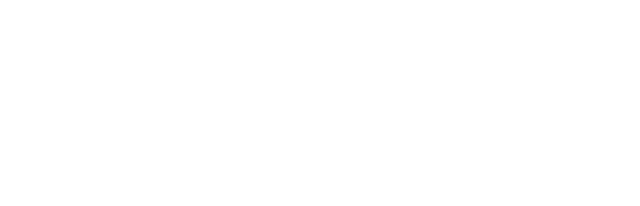
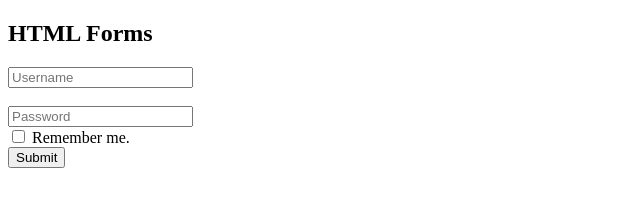
Before and after one commit to acciojob/remember-me-login-form-Chaitanya306, a website: page main.html in a window 1280 px wide. Shown: the whole page, without its empty margins (0-640 px from the left). Drawn offline with Linux system fonts and the light colour scheme.

Commit message:
created a submission

```diff
--- a/main.html
+++ b/main.html
@@ -8,6 +8,21 @@
 
 <body>
 	<!-- the entire body must be written by student -->
+	<h2>HTML Forms</h2>
+
+	<form onsubmit="myFunction()">
+
+	  <input type="text" id="username"  placeholder="Username"><br>
+	  <br>
+	  <input type="text" id="password"  placeholder="Password"><br>
+	  <input type="checkbox" id="checkbox">
+	  <label for="checkbox">Remember me.</label><br>
+	  <input type="submit" value="Submit" id='checkbox'>
+
+	  <button id='existing'>Login as existing user</button>
+
+
+	</form>
     <script type="text/javascript" src="./script.js">
 </script>
 
--- a/script.js
+++ b/script.js
@@ -1 +1,23 @@
 //your JS code here. If required.
+const name=document.getElementById('username')
+const password=document.getElementById('password')
+const checkbox=document.getElementById('checkbox')
+const btn=document.getElementById('existing')
+btn.style.display='none'
+function myFunction(){
+	if(!checkbox.checked){
+		localStorage.clear();
+		alert(`Logged in as ${name.value}`)
+	}
+	if(checkbox.checked){
+		alert(`Logged in as ${name.value}`)
+		localStorage.setItem('username',name.value)
+		localStorage.setItem('password',password.value)
+	}
+}
+if(localStorage.getItem('username')){
+	btn.style.display='block'
+}
+btn.addEventListener('click',function(){
+	alert(`Logged in as ${localStorage.getItem('username')}`);
+})
```
